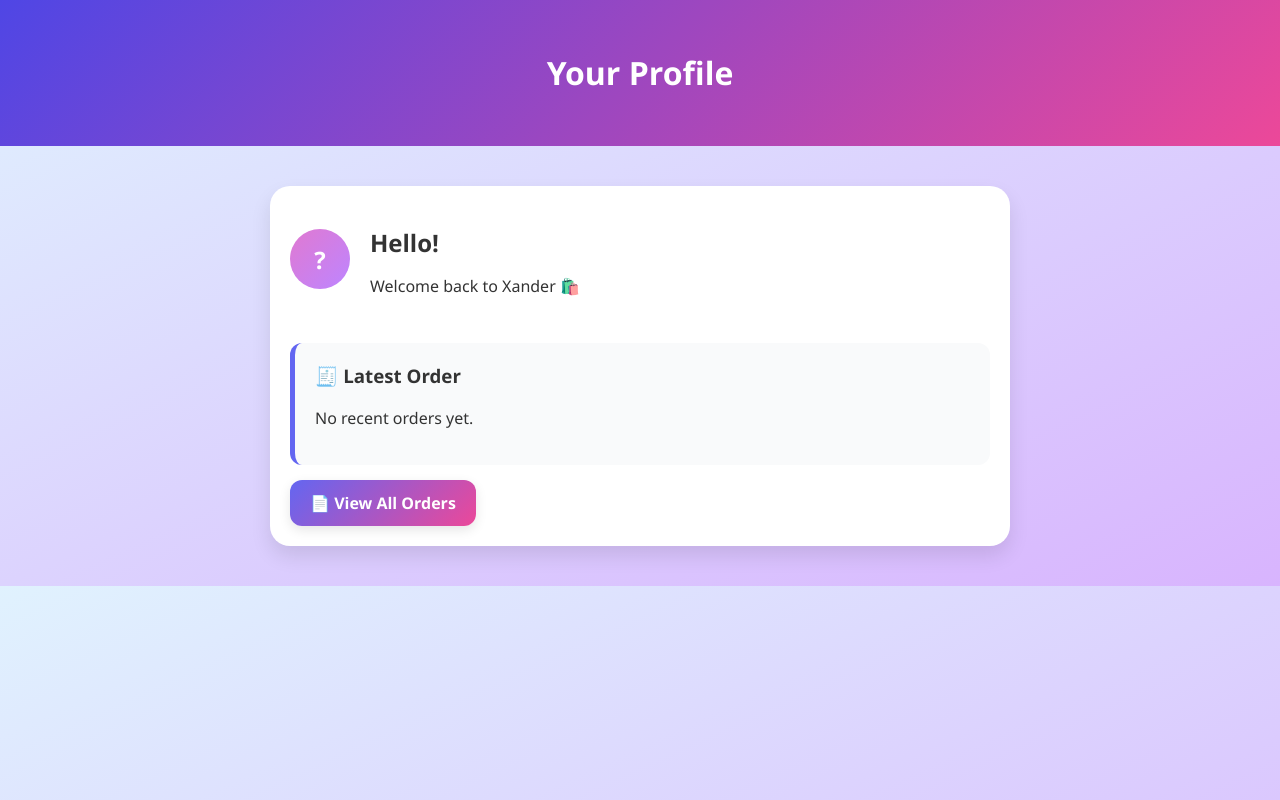
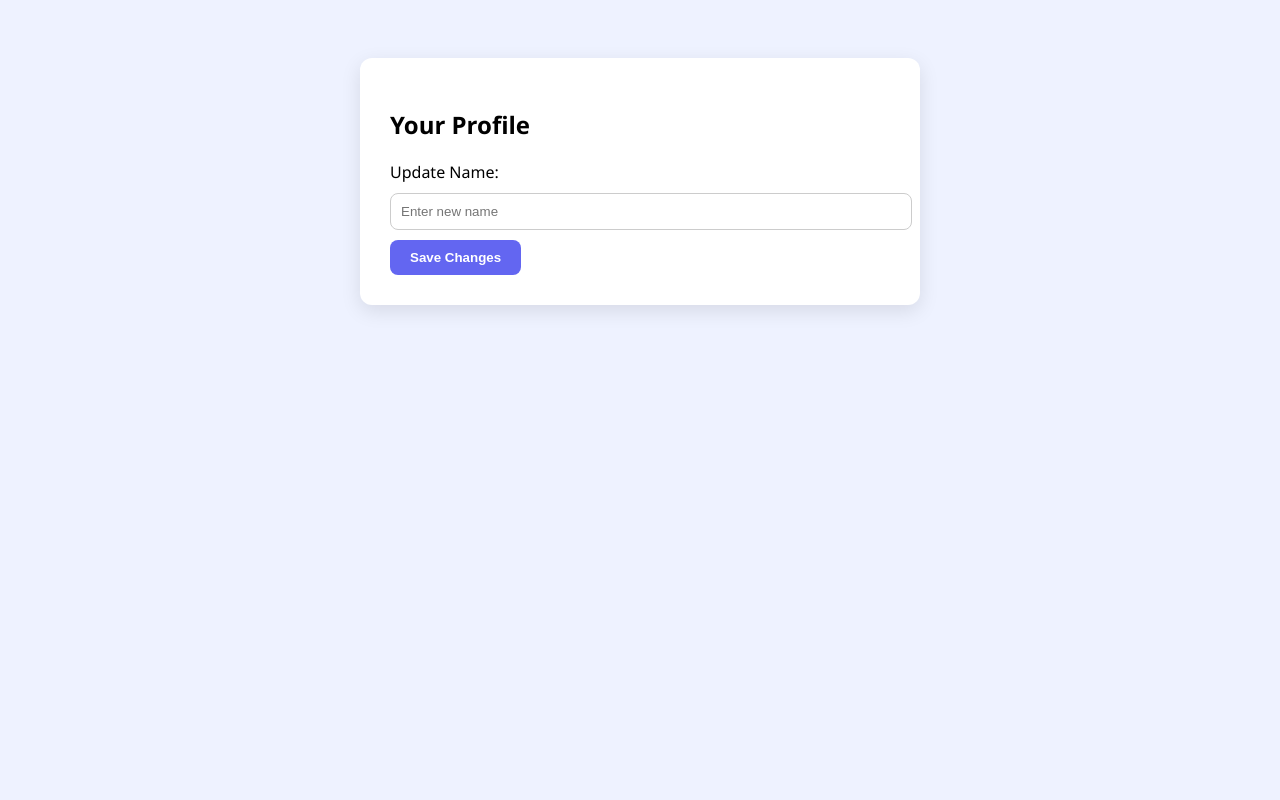
Before and after one commit to ssk219166/Xander, a plain HTML site: page profile.html in a window 1280 px wide. Drawn offline with Linux system fonts and the light colour scheme.

Commit message:
Update profile.html

```diff
--- a/profile.html
+++ b/profile.html
@@ -3,149 +3,62 @@
 <head>
   <meta charset="UTF-8" />
   <meta name="viewport" content="width=device-width, initial-scale=1.0"/>
-  <title>Your Profile | Xander</title>
+  <title>Your Profile</title>
   <style>
     body {
       font-family: 'Segoe UI', sans-serif;
-      margin: 0;
-      background: linear-gradient(to bottom right, #e0f2fe, #d8b4fe);
-      color: #333;
-      animation: fadeIn 0.6s ease-in;
+      background: #eef2ff;
+      padding: 50px;
     }
-
-    @keyframes fadeIn {
-      from { opacity: 0; }
-      to { opacity: 1; }
+    .profile-box {
+      background: white;
+      padding: 30px;
+      max-width: 500px;
+      margin: auto;
+      border-radius: 12px;
+      box-shadow: 0 6px 20px rgba(0,0,0,0.1);
     }
-
-    header {
-      text-align: center;
-      padding: 30px;
-      background: linear-gradient(135deg, #4f46e5, #ec4899);
+    input {
+      width: 100%;
+      padding: 10px;
+      margin: 10px 0;
+      border-radius: 8px;
+      border: 1px solid #ccc;
+    }
+    button {
+      padding: 10px 20px;
+      background: #6366f1;
       color: white;
-    }
-
-    .container {
-      max-width: 700px;
-      margin: 40px auto;
-      padding: 20px;
-      background: white;
-      border-radius: 20px;
-      box-shadow: 0 10px 20px rgba(0,0,0,0.1);
-    }
-
-    .profile-info {
-      display: flex;
-      align-items: center;
-      gap: 20px;
-      margin-bottom: 30px;
-    }
-
-    .initials {
-      background: linear-gradient(135deg, #f472b6, #c084fc, #60a5fa);
-      background-size: 300% 300%;
-      animation: gradientShift 6s ease infinite;
-      width: 60px;
-      height: 60px;
-      border-radius: 50%;
-      color: white;
-      font-size: 24px;
+      border: none;
+      border-radius: 8px;
+      cursor: pointer;
       font-weight: bold;
-      display: flex;
-      align-items: center;
-      justify-content: center;
-    }
-
-    @keyframes gradientShift {
-      0% { background-position: 0% 50%; }
-      50% { background-position: 100% 50%; }
-      100% { background-position: 0% 50%; }
-    }
-
-    h2 {
-      margin-bottom: 10px;
-    }
-
-    .order-box {
-      background-color: #f9fafb;
-      padding: 20px;
-      border-radius: 12px;
-      margin-top: 20px;
-      border-left: 5px solid #6366f1;
-    }
-
-    .order-box h3 {
-      margin-top: 0;
-    }
-
-    .view-orders-btn {
-      display: inline-block;
-      margin-top: 15px;
-      background: linear-gradient(135deg, #6366f1, #ec4899);
-      color: white;
-      padding: 12px 20px;
-      border-radius: 12px;
-      text-decoration: none;
-      font-weight: bold;
-      box-shadow: 0 4px 12px rgba(0,0,0,0.1);
-      transition: transform 0.3s ease, background 0.3s ease;
-    }
-
-    .view-orders-btn:hover {
-      transform: scale(1.05);
-      background: linear-gradient(135deg, #4f46e5, #db2777);
     }
   </style>
 </head>
 <body>
-
-  <header>
-    <h1>Your Profile</h1>
-  </header>
-
-  <div class="container">
-    <div class="profile-info">
-      <div class="initials" id="userInitials">?</div>
-      <div>
-        <h2 id="userName">Hello!</h2>
-        <p>Welcome back to Xander 🛍️</p>
-      </div>
-    </div>
-
-    <div id="latest-order-box" class="order-box">
-      <h3>🧾 Latest Order</h3>
-      <p>No recent orders yet.</p>
-    </div>
-
-    <a href="orders-list.html" class="view-orders-btn">📄 View All Orders</a>
+  <div class="profile-box">
+    <h2>Your Profile</h2>
+    <label for="name">Update Name:</label>
+    <input type="text" id="name" placeholder="Enter new name" />
+    <button onclick="updateName()">Save Changes</button>
   </div>
 
   <script>
     const userData = JSON.parse(localStorage.getItem("userData"));
-    const nameElement = document.getElementById("userName");
-    const initialsElement = document.getElementById("userInitials");
-
     if (userData && userData.name) {
-      const name = userData.name.trim();
-      const initials = name.split(" ").map(n => n[0]).join("").toUpperCase().slice(0, 2);
-      initialsElement.textContent = initials;
-      nameElement.textContent = "Hello, " + name + "!";
+      document.getElementById("name").value = userData.name;
     }
 
-    const orders = JSON.parse(localStorage.getItem("pastOrders")) || [];
-    const latest = orders[orders.length - 1];
-    const orderBox = document.getElementById("latest-order-box");
-
-    if (latest) {
-      let items = latest.items.map(i => `<li>${i.name} - $${i.price}</li>`).join("");
-      orderBox.innerHTML = `
-        <h3>🧾 Latest Order</h3>
-        <p><strong>Date:</strong> ${new Date(latest.date).toLocaleString()}</p>
-        <ul>${items}</ul>
-        <p><strong>Total:</strong> $${latest.total}</p>
-      `;
+    function updateName() {
+      const newName = document.getElementById("name").value.trim();
+      if (newName) {
+        userData.name = newName;
+        localStorage.setItem("userData", JSON.stringify(userData));
+        alert("Name updated!");
+        window.location.href = "index.html";
+      }
     }
   </script>
-
 </body>
 </html>
```
